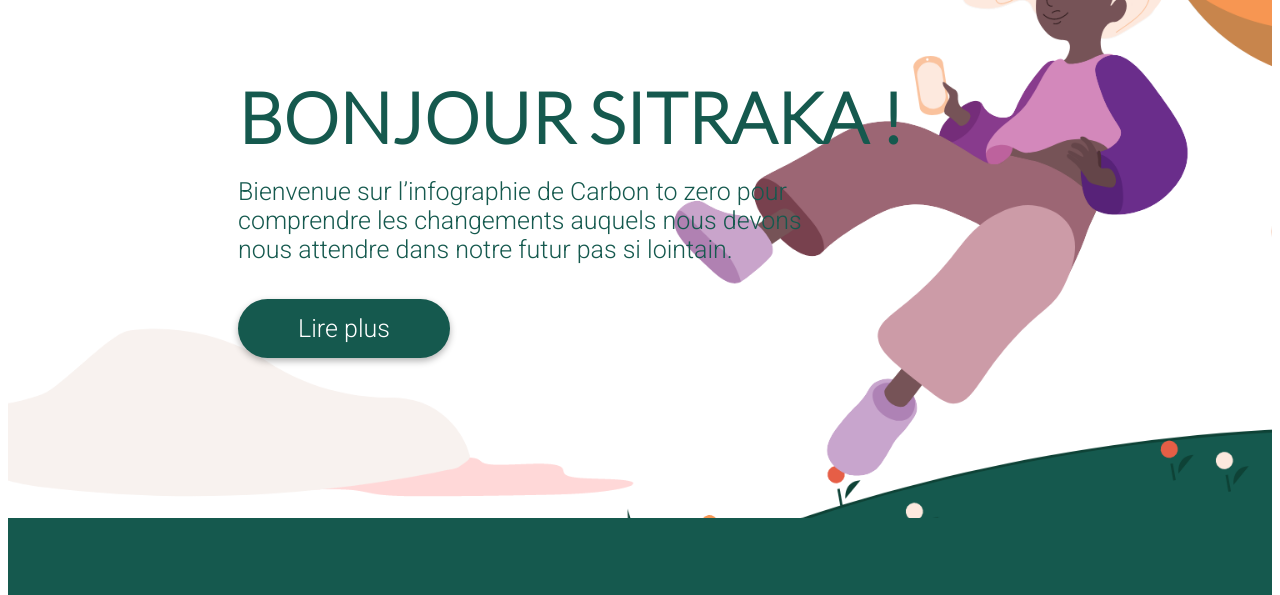
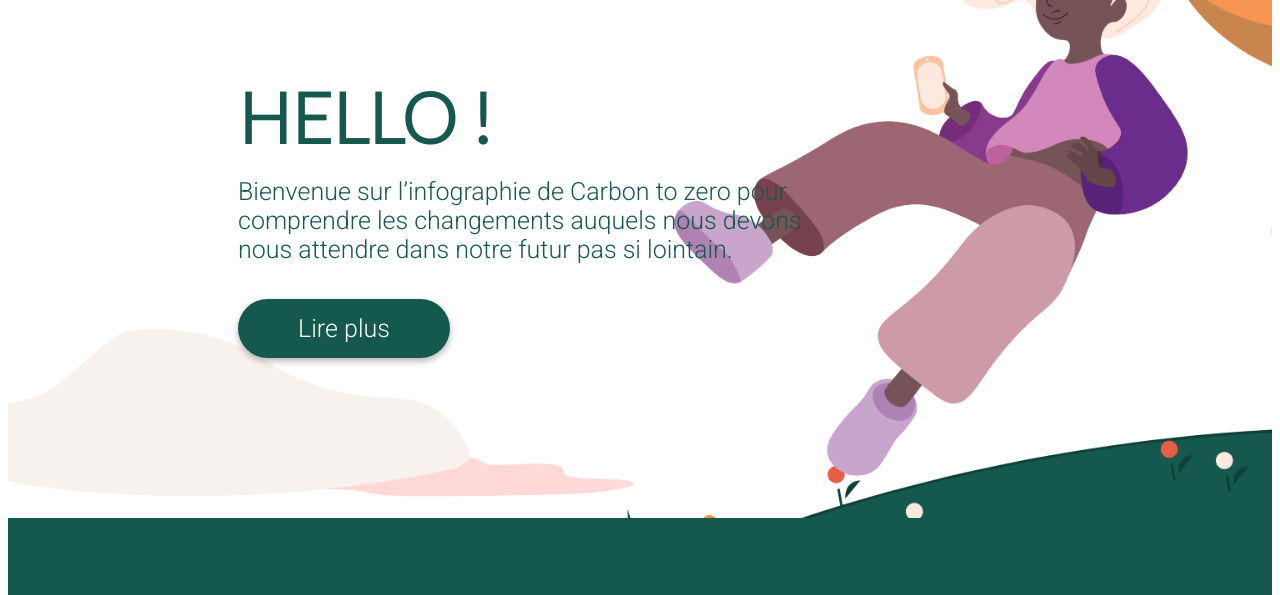
Before and after one commit to EresseOfficial/site, a plain HTML site: page index.html in a window 1280 px wide. Shown: the part 140-735 px from the top of the page. Drawn offline with Linux system fonts and the light colour scheme.

Commit message:
changing title h1

```diff
--- a/index.html
+++ b/index.html
@@ -22,7 +22,7 @@
             </ul>
         </nav>
         <div>
-            <h1>Bonjour Sitraka !</h1>
+            <h1>Hello !</h1>
             <p>Bienvenue sur l’infographie de Carbon to zero pour<br> comprendre les changements auquels nous
                 devons<br>nous
                 attendre dans notre futur pas si lointain.</p>
```
